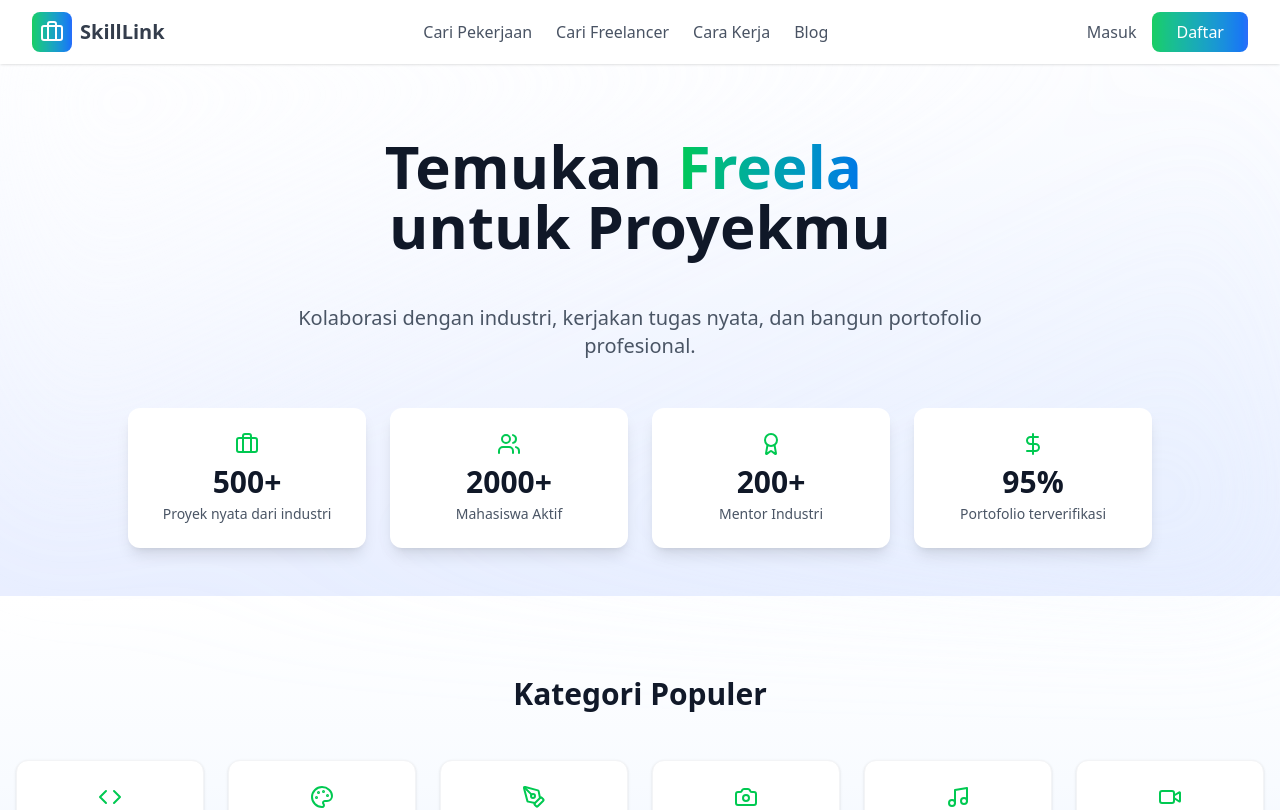
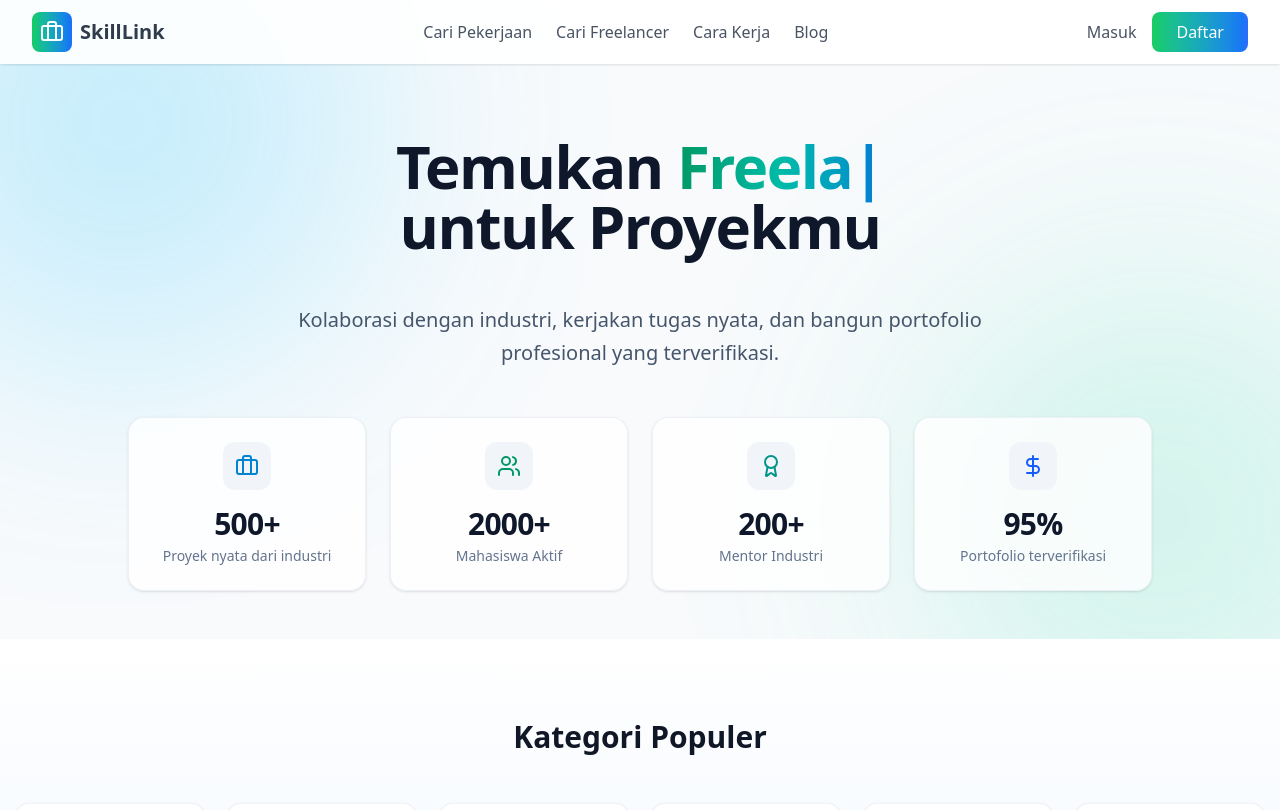
Before and after one commit to KodingMulu/SkillLink, a Next.js app in the folder web/: page / in a window 1280 px wide. Shown: the top 810 px of the page. Built offline with nearby package versions, Linux system fonts and the light colour scheme.

Commit message:
update: change background hero section

```diff
--- a/web/src/app/components/HeroHome.tsx
+++ b/web/src/app/components/HeroHome.tsx
@@ -1,6 +1,39 @@
 'use client';
+
 import { Award, Briefcase, DollarSign, Users } from "lucide-react";
-import { useState, useEffect } from "react";
+import { useState, useEffect, useRef } from "react";
+
+const AnimatedNumber = ({ value }: { value: string }) => {
+     const numericValue = parseInt(value.replace(/\D/g, ''));
+     const suffix = value.replace(/[0-9]/g, '');
+
+     const [count, setCount] = useState(0);
+
+     useEffect(() => {
+          let startTimestamp: number | null = null;
+          const duration = 2000;
+
+          const step = (timestamp: number) => {
+               if (!startTimestamp) startTimestamp = timestamp;
+               const progress = Math.min((timestamp - startTimestamp) / duration, 1);
+               const easeProgress = progress === 1 ? 1 : 1 - Math.pow(2, -10 * progress);
+               setCount(Math.floor(easeProgress * numericValue));
+
+               if (progress < 1) {
+                    window.requestAnimationFrame(step);
+               }
+          };
+
+          window.requestAnimationFrame(step);
+     }, [numericValue]);
+
+     return (
+          <span>
+               {count}
+               {suffix}
+          </span>
+     );
+};
 
 export default function HeroHome() {
      const [typedText, setTypedText] = useState('');
@@ -14,7 +47,6 @@ export default function HeroHome() {
 
      useEffect(() => {
           const currentWord = words[wordIndex];
-
           const timer = setTimeout(() => {
                if (!isDeleting) {
                     if (typedText.length < currentWord.length) {
@@ -31,7 +63,6 @@ export default function HeroHome() {
                     }
                }
           }, isDeleting ? deletingSpeed : typingSpeed);
-
           return () => clearTimeout(timer);
      }, [typedText, isDeleting, wordIndex]);
 
@@ -43,39 +74,51 @@ export default function HeroHome() {
      ];
 
      return (
-          <section className="pt-24 pb-12 px-4 relative bg-gradient-to-b from-white via-[#F4F7FF] to-[#E8EEFF]">
-               {/* Subtle Glow Effect */}
-               <div className="absolute inset-0 bg-gradient-to-br from-white via-transparent to-blue-100/40 blur-3xl opacity-70 pointer-events-none" />
+          <section className="pt-24 pb-12 px-4 relative overflow-hidden bg-slate-50">
+               <div
+                    className="absolute top-[-20%] left-[-10%] w-[500px] h-[500px] rounded-full bg-sky-400/20 blur-[120px] pointer-events-none mix-blend-multiply"
+                    aria-hidden="true"
+               />
+               <div
+                    className="absolute bottom-[-20%] right-[-10%] w-[500px] h-[500px] rounded-full bg-emerald-400/15 blur-[120px] pointer-events-none mix-blend-multiply"
+                    aria-hidden="true"
+               />
 
                <div className="max-w-7xl mx-auto text-center relative z-10">
-                    <h1 className="text-4xl md:text-6xl font-bold text-gray-900 mb-10 mt-10 min-h-32">
+                    <h1 className="text-4xl md:text-6xl font-extrabold text-slate-900 mb-10 mt-10 min-h-32 tracking-tight">
                          Temukan{' '}
-                         <span className="bg-gradient-to-r from-green-500 to-blue-600 bg-clip-text text-transparent">
+                         <span className="bg-gradient-to-r from-emerald-600 via-teal-500 to-sky-600 bg-clip-text text-transparent">
                               {typedText}
-                              <span className="animate-pulse">|</span>
+                              <span className="animate-pulse text-sky-600">|</span>
                          </span>
                          <br />
                          untuk Proyekmu
                     </h1>
 
-                    <p className="text-xl text-gray-600 mb-8 max-w-3xl mx-auto">
-                         Kolaborasi dengan industri, kerjakan tugas nyata, dan bangun portofolio profesional.
+                    <p className="text-xl text-slate-600 mb-12 max-w-3xl mx-auto leading-relaxed">
+                         Kolaborasi dengan industri, kerjakan tugas nyata, dan bangun portofolio profesional yang terverifikasi.
                     </p>
 
-                    {/* Stats */}
-                    <ul className="grid grid-cols-2 md:grid-cols-4 gap-6 mt-12 max-w-5xl mx-auto">
-                         {stats.map((stat) => {
+                    <ul className="grid grid-cols-2 md:grid-cols-4 gap-4 lg:gap-6 mt-12 max-w-5xl mx-auto">
+                         {stats.map((stat, index) => {
                               const Icon = stat.icon;
+                              const iconColors = ["text-sky-600", "text-emerald-600", "text-teal-600", "text-blue-600"];
+
                               return (
                                    <li
                                         key={stat.label}
-                                        className="bg-white rounded-xl p-6 shadow-lg transform hover:scale-105 transition-transform duration-300"
+                                        className="bg-white/80 backdrop-blur-sm border border-slate-200/60 rounded-2xl p-6 shadow-sm hover:shadow-md hover:-translate-y-1 transition-all duration-300"
                                    >
-                                        <Icon className="w-6 h-6 text-green-500 mb-2 mx-auto" />
-                                        <p className="text-3xl font-bold text-gray-900 mb-1">
-                                             {stat.value}
+                                        <div className={`w-12 h-12 mx-auto mb-4 rounded-xl flex items-center justify-center bg-slate-100 ${iconColors[index]}`}>
+                                             <Icon className="w-6 h-6" />
+                                        </div>
+
+                                        {/* Menggunakan Komponen AnimatedNumber di sini */}
+                                        <p className="text-3xl font-bold text-slate-900 mb-1 tracking-tight tabular-nums">
+                                             <AnimatedNumber value={stat.value} />
                                         </p>
-                                        <p className="text-sm text-gray-600">
+
+                                        <p className="text-sm font-medium text-slate-500">
                                              {stat.label}
                                         </p>
                                    </li>
--- a/web/src/app/page.tsx
+++ b/web/src/app/page.tsx
@@ -9,17 +9,11 @@ import FooterHome from './components/FooterHome';
 export default function FreelancePlatform() {
   return (
     <div className="min-h-screen bg-gray-50">
-      {/* Navigation */}
       <NavigationHome />
-      {/* Hero Section */}
       <HeroHome />
-      {/* Categories */}
       <CategoriesHome />
-      {/* Tabs */}
       <TabsHome />
-      {/* CTA Section */}
       <CTAHome />
-      {/* Footer */}
       <FooterHome />
     </div>
   );
```
